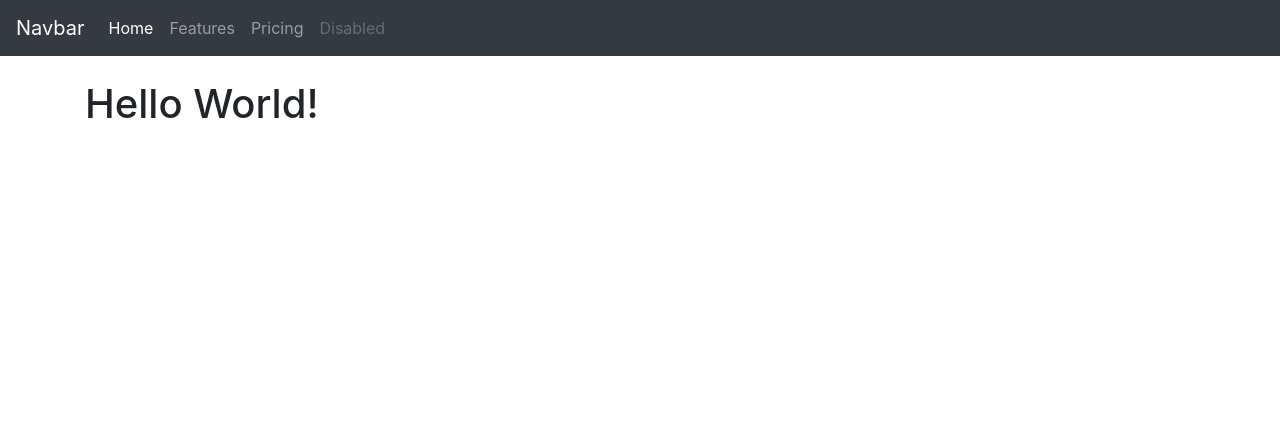
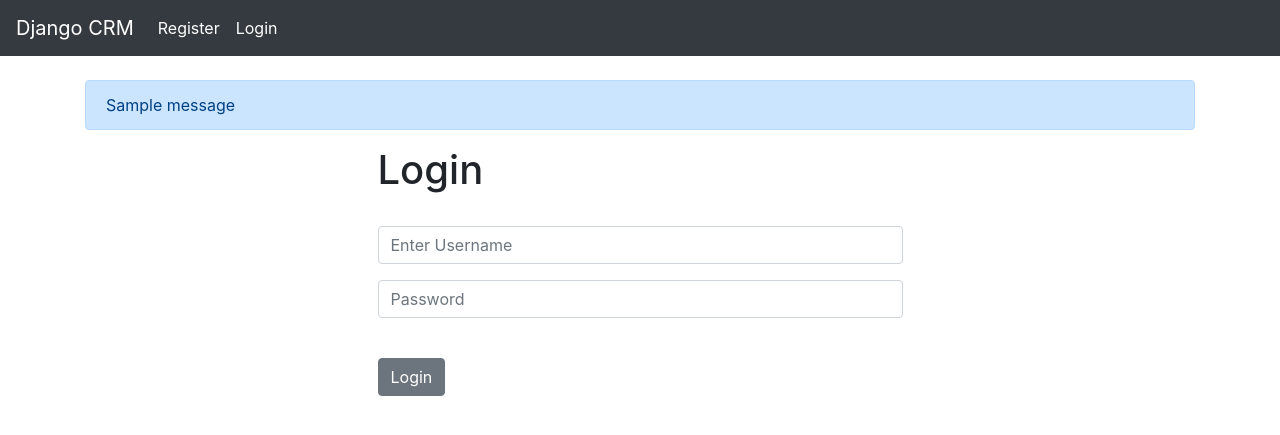
Before and after one commit to alexlitocortez/CRM, a Django app: page / in a window 1280 px wide. Shown: the top 435 px of the page. Run offline with Django 4.2, Linux system fonts and the light colour scheme; tables that the repository leaves empty hold one stand-in row (values such as "Sample post"); one stand-in notice (Sample message) is shown.

Commit message:
register user view function added

```diff
--- a/root/backend/players/templates/base.html
+++ b/root/backend/players/templates/base.html
@@ -1,26 +1,43 @@
 <!DOCTYPE html>
 <html lang="en">
+
   <head>
     <!-- Required meta tags -->
     <meta charset="utf-8">
     <meta name="viewport" content="width=device-width, initial-scale=1, shrink-to-fit=no">
 
     <!-- Bootstrap CSS -->
-    <link rel="stylesheet" href="https://cdn.jsdelivr.net/npm/bootstrap@4.1.3/dist/css/bootstrap.min.css" integrity="sha384-MCw98/SFnGE8fJT3GXwEOngsV7Zt27NXFoaoApmYm81iuXoPkFOJwJ8ERdknLPMO" crossorigin="anonymous">
+    <link rel="stylesheet" href="https://cdn.jsdelivr.net/npm/bootstrap@4.1.3/dist/css/bootstrap.min.css"
+      integrity="sha384-MCw98/SFnGE8fJT3GXwEOngsV7Zt27NXFoaoApmYm81iuXoPkFOJwJ8ERdknLPMO" crossorigin="anonymous">
 
     <title>Django CRM</title>
   </head>
+
   <body>
     {% include 'navbar.html' %}
     <div class="container">
-        <br />
-        {% block content %}
-        {% endblock %}
-    </div>
-    <!-- Optional JavaScript -->
-    <!-- jQuery first, then Popper.js, then Bootstrap JS -->
-    <script src="https://code.jquery.com/jquery-3.3.1.slim.min.js" integrity="sha384-q8i/X+965DzO0rT7abK41JStQIAqVgRVzpbzo5smXKp4YfRvH+8abtTE1Pi6jizo" crossorigin="anonymous"></script>
-    <script src="https://cdn.jsdelivr.net/npm/popper.js@1.14.3/dist/umd/popper.min.js" integrity="sha384-ZMP7rVo3mIykV+2+9J3UJ46jBk0WLaUAdn689aCwoqbBJiSnjAK/l8WvCWPIPm49" crossorigin="anonymous"></script>
-    <script src="https://cdn.jsdelivr.net/npm/bootstrap@4.1.3/dist/js/bootstrap.min.js" integrity="sha384-ChfqqxuZUCnJSK3+MXmPNIyE6ZbWh2IMqE241rYiqJxyMiZ6OW/JmZQ5stwEULTy" crossorigin="anonymous"></script>
+      <br />
+      {% if messages %}
+      {% for message in messages %}
+      <div class="alert alert-primary" role="alert">
+        {{ message }}
+      </div>
+      {% endfor %}
+      {% endif %}
+      {% block content %}
+      {% endblock %}
+      <br // </div>
+      <!-- Optional JavaScript -->
+      <!-- jQuery first, then Popper.js, then Bootstrap JS -->
+      <script src="https://code.jquery.com/jquery-3.3.1.slim.min.js"
+        integrity="sha384-q8i/X+965DzO0rT7abK41JStQIAqVgRVzpbzo5smXKp4YfRvH+8abtTE1Pi6jizo"
+        crossorigin="anonymous"></script>
+      <script src="https://cdn.jsdelivr.net/npm/popper.js@1.14.3/dist/umd/popper.min.js"
+        integrity="sha384-ZMP7rVo3mIykV+2+9J3UJ46jBk0WLaUAdn689aCwoqbBJiSnjAK/l8WvCWPIPm49"
+        crossorigin="anonymous"></script>
+      <script src="https://cdn.jsdelivr.net/npm/bootstrap@4.1.3/dist/js/bootstrap.min.js"
+        integrity="sha384-ChfqqxuZUCnJSK3+MXmPNIyE6ZbWh2IMqE241rYiqJxyMiZ6OW/JmZQ5stwEULTy"
+        crossorigin="anonymous"></script>
   </body>
+
 </html>
--- a/root/backend/players/templates/home.html
+++ b/root/backend/players/templates/home.html
@@ -1,8 +1,33 @@
-<!-- templates/index.html -->
 {% extends 'base.html' %}
-
 {% block content %}
 
-<h1>Hello World!</h1>
+<div class="col-md-6 offset-md-3">
+
+  {% if user.is_authenticated %}
+
+
+  {% else %}
+
+  <form method="POST" action="{% url 'home' %}">
+    <h1>Login</h1>
+    {% csrf_token %}
+    <br />
+    <form>
+      <div class="form-group">
+        <input type="text" class="form-control" id="exampleInputEmail1" aria-describedby="emailHelp"
+          placeholder="Enter Username" name="username" required>
+      </div>
+      <div class="form-group">
+        <input type="password" class="form-control" id="exampleInputPassword1" placeholder="Password" name="password"
+          required>
+      </div>
+      <br />
+      <button type="submit" class="btn btn-secondary">Login</button>
+    </form>
+  </form>
+
+</div>
+
+{% endif %}
 
 {% endblock %}
--- a/root/backend/players/templates/navbar.html
+++ b/root/backend/players/templates/navbar.html
@@ -1,22 +1,23 @@
 <nav class="navbar navbar-expand-lg navbar-dark bg-dark">
-    <a class="navbar-brand" href="#">Navbar</a>
-    <button class="navbar-toggler" type="button" data-toggle="collapse" data-target="#navbarNav" aria-controls="navbarNav" aria-expanded="false" aria-label="Toggle navigation">
+  <a class="navbar-brand" href="{% url 'home' %}">Django CRM</a>
+  <button class="navbar-toggler" type="button" data-toggle="collapse" data-target="#navbarNav" aria-controls="navbarNav"
+    aria-expanded="false" aria-label="Toggle navigation">
     <span class="navbar-toggler-icon"></span>
   </button>
   <div class="collapse navbar-collapse" id="navbarNav">
-      <ul class="navbar-nav">
+    <ul class="navbar-nav me-auto mb-2 mb-lg-0">
+      {% if user.is_authenticated %}
       <li class="nav-item active">
-          <a class="nav-link" href="#">Home <span class="sr-only">(current)</span></a>
+        <a class="nav-link" href="{% url 'logout' %}">Logout</a>
       </li>
-        <li class="nav-item">
-          <a class="nav-link" href="#">Features</a>
+      {% else %}
+      <li class="nav-item active">
+        <a class="nav-link" href="{% url 'register' %}">Register</a>
       </li>
-        <li class="nav-item">
-          <a class="nav-link" href="#">Pricing</a>
+      <li class="nav-item active">
+        <a class="nav-link" href="{% url 'home' %}">Login</a>
       </li>
-        <li class="nav-item">
-          <a class="nav-link disabled" href="#">Disabled</a>
-        </li>
+      {% endif %}
     </ul>
   </div>
 </nav>
--- a/root/backend/players/urls.py
+++ b/root/backend/players/urls.py
@@ -1,14 +1,11 @@
 from django.urls import path
 from . import views
-from .views import home, homepage
 from django.views.generic import TemplateView
 
 
 urlpatterns = [
-    path('', views.homepage, name='home'),
-    path('login/', views.home, name='login'),
+    path('', views.home, name='home'),
     path('logout/', views.logout_user, name='logout'),
     path('register/', views.register_user, name='register'),
-    # path('records/', views.react_view, name='records'),
-    path('model-data/', views.get_model_data, name='model data'),
+    # path('model-data/', views.get_model_data, name='model data'),
 ]
--- a/root/backend/players/views.py
+++ b/root/backend/players/views.py
@@ -4,44 +4,38 @@ from django.contrib import messages
 from rest_framework.response import Response
 from rest_framework.decorators import api_view
 from django.http import HttpResponse
-# from rest_framework import status
 from django.views.decorators.csrf import csrf_exempt
-from .forms import SignUpForm
+# from .forms import SignUpForm
 from .models import Record
 from .serializers import PlayerSerializer
 from django.http import JsonResponse
+from .forms import SignUpForm
 
-
-def homepage(request):
-    return render(request, 'home.html', {})
 
 @csrf_exempt
 def home(request):
-    records = Record.objects.all()
+    # Check to see if logging in
     if request.method == 'POST':
-        username = request.POST.get('username')
-        password = request.POST.get('password')
-        response_data = {'message': 'Data received successfully'}
-        Response("You have been logged in successfully")
+        username = request.POST['username']
+        password = request.POST['password']
         # Authenticate
         user = authenticate(request, username=username, password=password)
         if user is not None:
             login(request, user)
             messages.success(request, "You Have Been Logged In!")
-            return HttpResponse(response_data, status=status.HTTP_200_OK)
+            return redirect('home')
         else:
-            messages.success(request, "There was An Error Logging In, please try again...")
-            return HttpResponse("login not successful!")
+            messages.success(request, "There Was An Error Logging In, Please Try Again...")
+            return redirect('home')
     else:
-        return render(request, 'home.html', {'records': records})
+        return render(request, 'home.html', {})
 
 @csrf_exempt
 def logout_user(request):
     logout(request)
     messages.success(request, "You Have Been Logged Out...")
-    return HttpResponse({ 'message': 'Logged out successfully'})
+    return redirect('home')
 
-@csrf_exempt
 def register_user(request):
     if request.method == 'POST':
         form = SignUpForm(request.POST)
@@ -52,49 +46,8 @@ def register_user(request):
             password = form.cleaned_data['password1']
             user = authenticate(username=username, password=password)
             login(request, user)
-            messages.success(request,"You Have Successfully Registered")
-            return HttpResponse("You're registered")
+            messages.success(request, "You have successfully registered")
+            return redirect('home')
     else:
         form = SignUpForm()
-        return HttpResponse("You're not registered")
-
-    return render(request, 'homeLayout.tsx', {'form': form})
-
-@csrf_exempt
-def get_model_data(request):
-    if request.method == 'GET':
-        model_data = Record.objects.all()
-        serializer = PlayerSerializer(model_data, many=True)
-        formatted_data = [
-            {
-                'created_at': player['created_at'],
-                'first_name': player['first_name'],
-                'last_name': player['last_name'],
-                'email': player['email'],
-                'phone': player['phone']
-            }
-            for player in serializer.data
-        ]
-        # return HttpResponse(formatted_data)
-        return JsonResponse(formatted_data, safe=False)
-    else:
-        return
-
-def customer_record(request, pk):
-     if request.user.is_authenticated:
-        #   Look up Records
-        customer_record = Record.objects.get(id=pk)
-        return render(request, 'home.html', {'customer_record': customer_record})
-     else:
-        messages.success(request, "You must be logged in to view that page...")
-        return redirect('home')
-
-
-@api_view(['POST'])
-def delete_record(request, pk):
-    if request.user.is_authenticated:
-        delete_it = Record.objects.get(id=pk)
-        delete_it.delete()
-        return Response(status=status.HTTP_204_NO_CONTENT)
-    else:
-        return Response(status=status.HTTP_404_NOT_FOUND)
+        return render(request, 'register.html', {'form': form})
```
Also changed, not shown: root/backend/players/forms.py (+20 -24 lines). Lines whose indentation alone changed are shown as unchanged.
